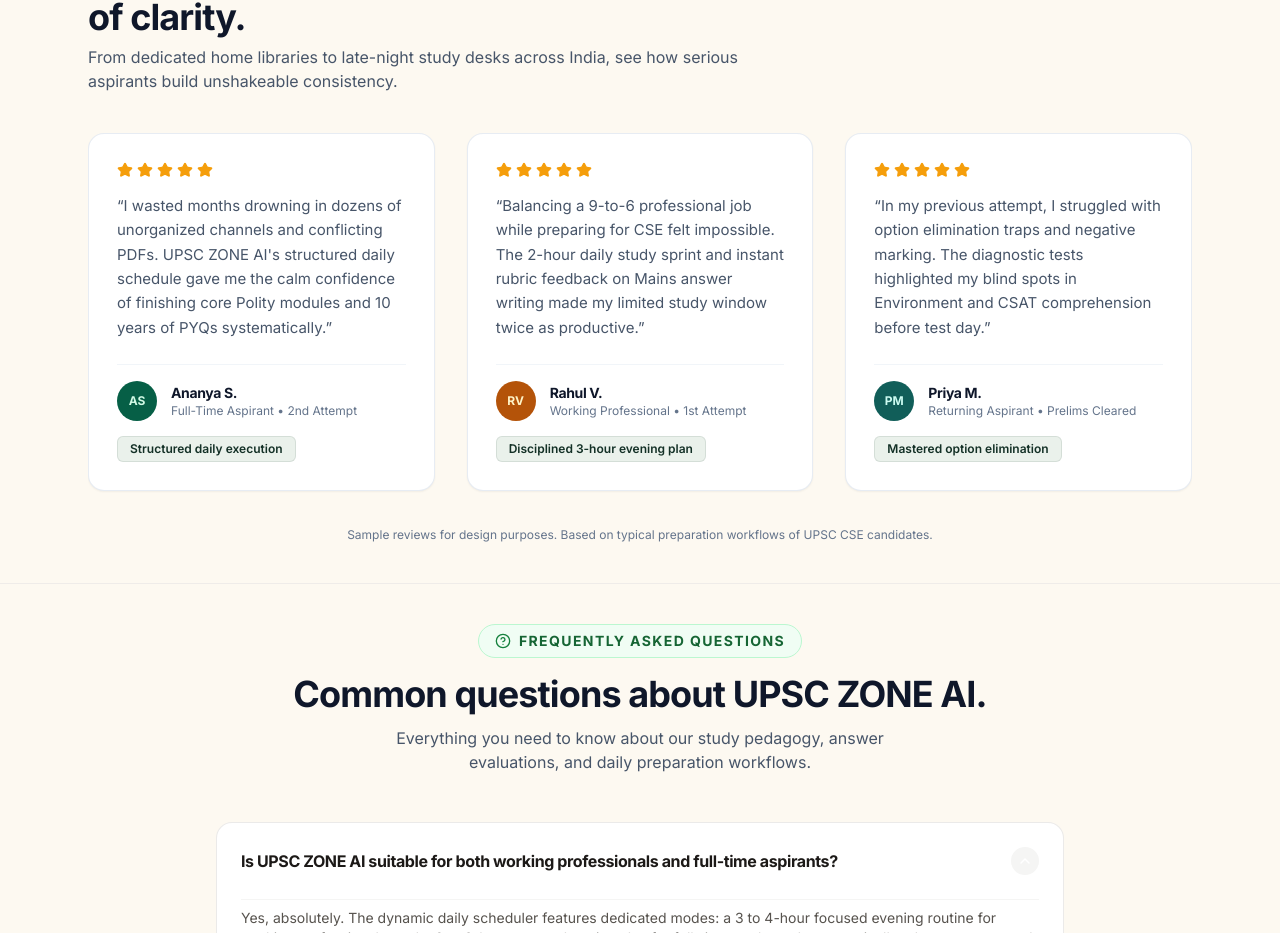
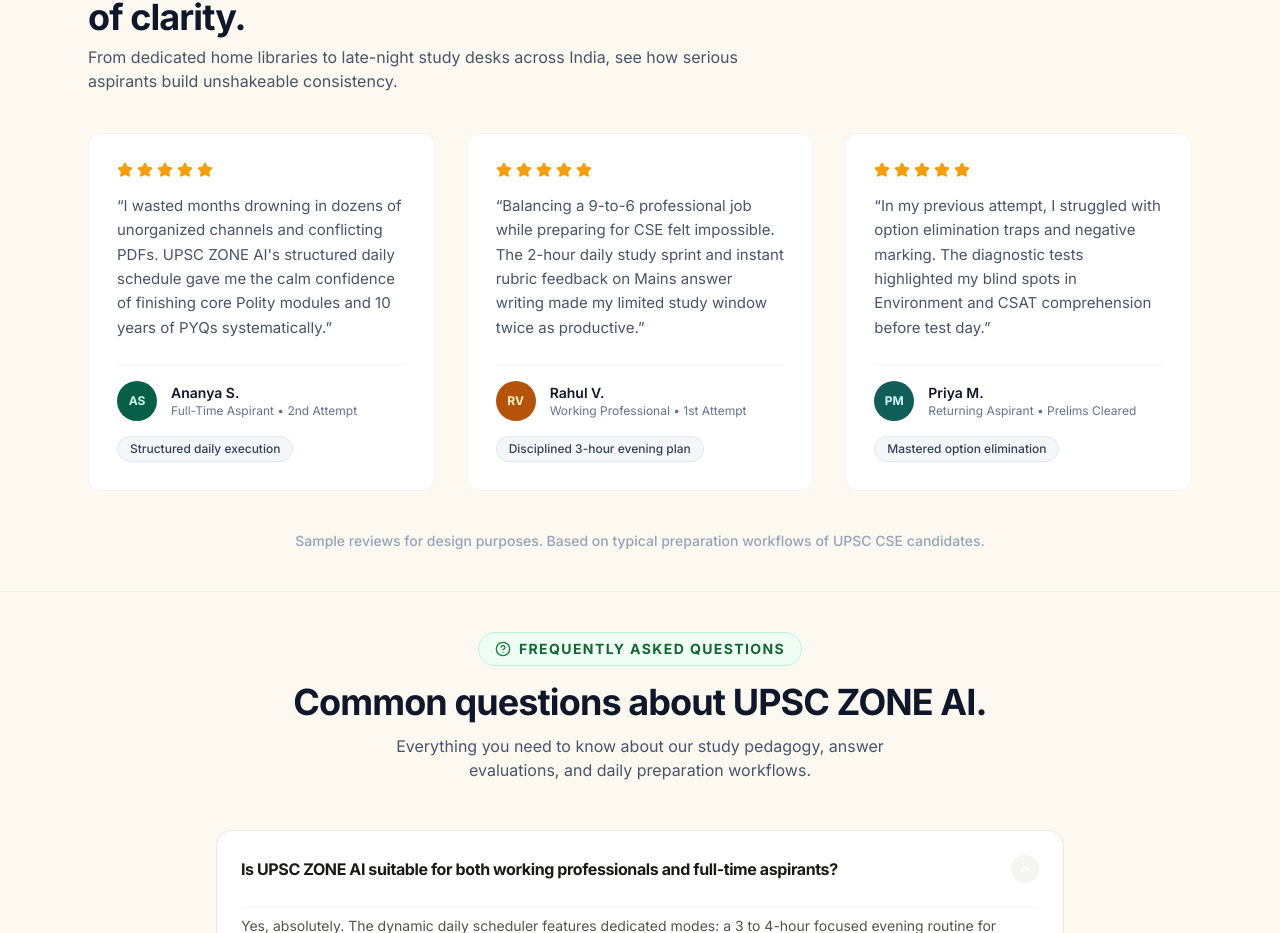
Before and after one commit to Farhaan-Coder/UPSC_WEBPAGE_UPDATED, a React (Vite) app: page / in a window 1280 px wide. Shown: the part 7772-8705 px from the top of the page. Built offline with nearby package versions, Linux system fonts and the light colour scheme; a web font is replaced by a local one.

Commit message:
feat: refine Testimonials cards with humanized review text, refined user identity, sleek SaaS pill badges, and hover lift

```diff
--- a/src/components/Testimonials.jsx
+++ b/src/components/Testimonials.jsx
@@ -54,7 +54,7 @@ export default function Testimonials() {
           {testimonialsData.map((item) => (
             <div
               key={item.id}
-              className="min-w-[280px] sm:min-w-[320px] md:min-w-0 snap-center bg-white border border-slate-200/80 rounded-2xl p-6 sm:p-7 flex flex-col justify-between shadow-sm transition-all duration-300 hover:-translate-y-1 hover:shadow-lg hover:border-slate-300 cursor-default group"
+              className="min-w-[280px] sm:min-w-[320px] md:min-w-0 snap-center bg-white border border-slate-100 rounded-xl p-6 sm:p-7 flex flex-col justify-between hover:-translate-y-1 hover:shadow-xl hover:border-slate-300 transition-all duration-300 cursor-default group"
             >
               <div>
                 {/* 5 Stars Rating */}
@@ -76,12 +76,12 @@ export default function Testimonials() {
                     {item.initial}
                   </div>
                   <div>
-                    <div className="text-sm font-sans font-bold text-slate-900 tracking-tight">{item.name}</div>
+                    <div className="font-sans font-semibold text-slate-900 text-sm">{item.name}</div>
                     <div className="text-xs text-slate-500 font-normal">{item.role}</div>
                   </div>
                 </div>
 
-                <div className="text-xs font-semibold text-[#133026] bg-[#EAF1EB] px-3 py-1 rounded-md inline-block border border-[#133026]/10">
+                <div className="inline-flex items-center px-3 py-1 rounded-full bg-slate-100/80 border border-slate-200 text-xs font-medium text-slate-700">
                   {item.tag}
                 </div>
               </div>
@@ -90,7 +90,7 @@ export default function Testimonials() {
         </div>
 
         {/* Required Sample Reviews Caption */}
-        <p className="text-center text-xs text-slate-500 mt-5 font-normal">
+        <p className="text-sm text-slate-400 font-medium text-center mt-6">
           Sample reviews for design purposes. Based on typical preparation workflows of UPSC CSE candidates.
         </p>
 
```
